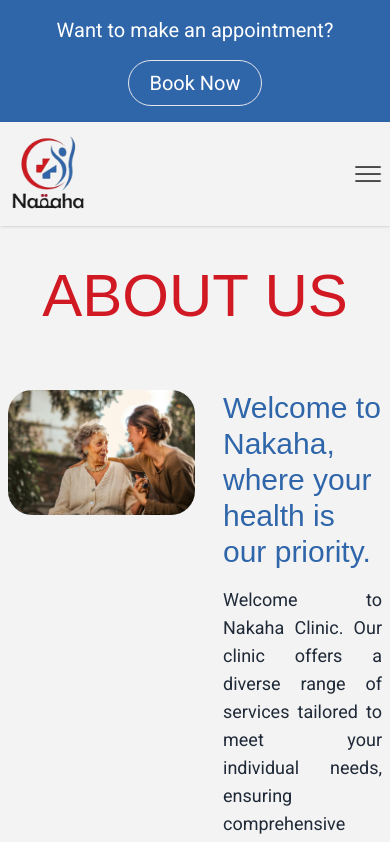
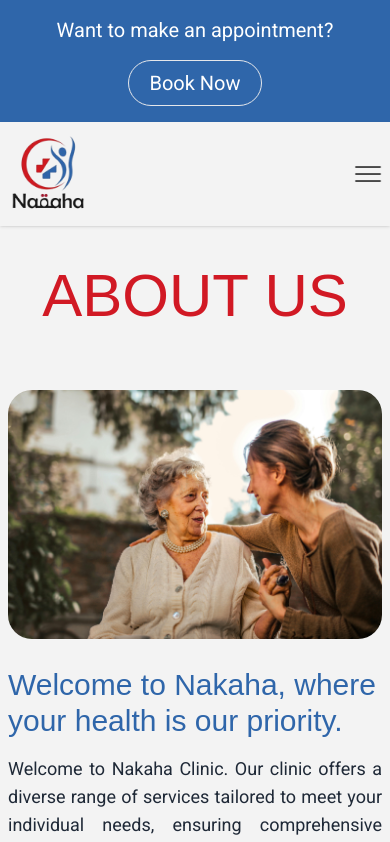
Before and after one commit to AbdurRehman1312/nakaha_website, a React (Vite) app: page /about in a window 390 px wide. Shown: the top 842 px of the page. Built offline with nearby package versions, Linux system fonts and the light colour scheme.

Commit message:
About us responsiveness

```diff
--- a/src/pages/About.jsx
+++ b/src/pages/About.jsx
@@ -6,8 +6,8 @@ const About = () => {
       <h1 className="text-6xl text-center mb-7 text-secondary font-poppins">
         ABOUT US
       </h1>
-      <div className="flex gap-7 mt-16">
-        <div className="w-[50%] shrink-0">
+      <div className="flex gap-7 mt-16 flex-col md:flex-row">
+        <div className="md:w-[50%] shrink-0">
           <img src={images.aboutus} alt="" className="rounded-3xl" />
         </div>
         <div className="flex flex-col gap-4">
```
